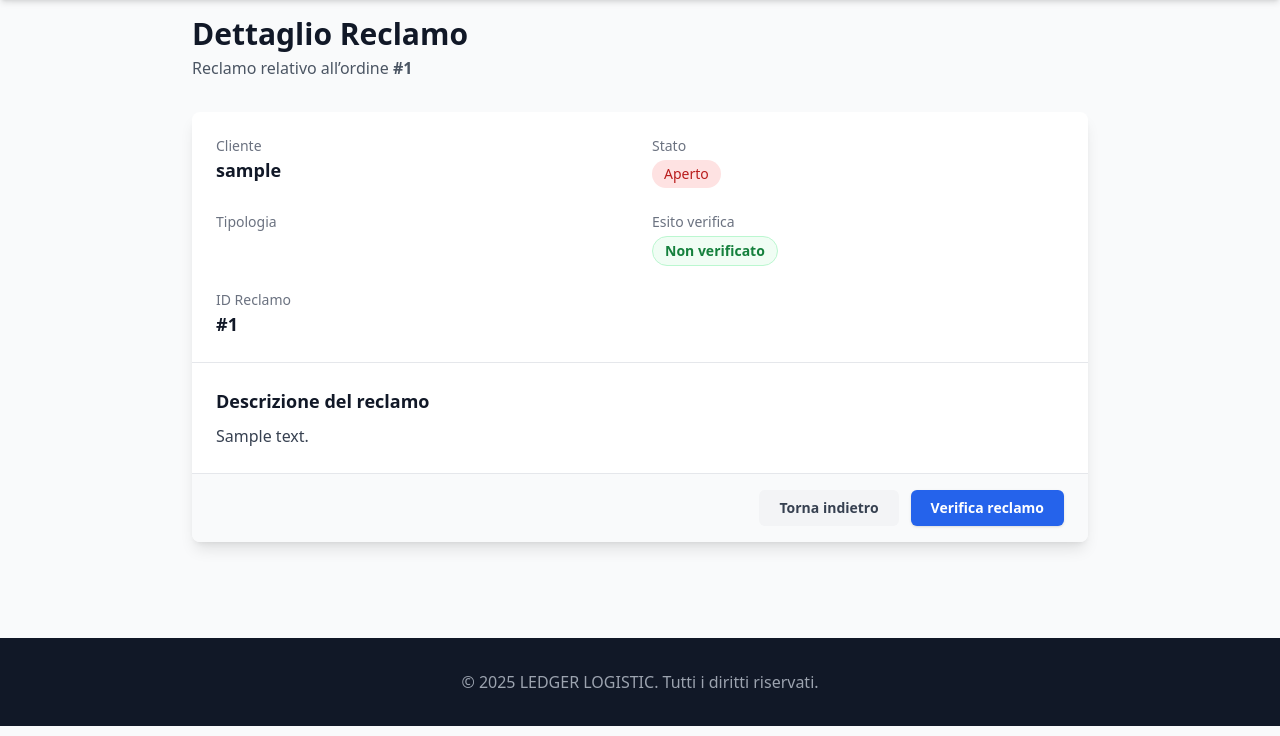
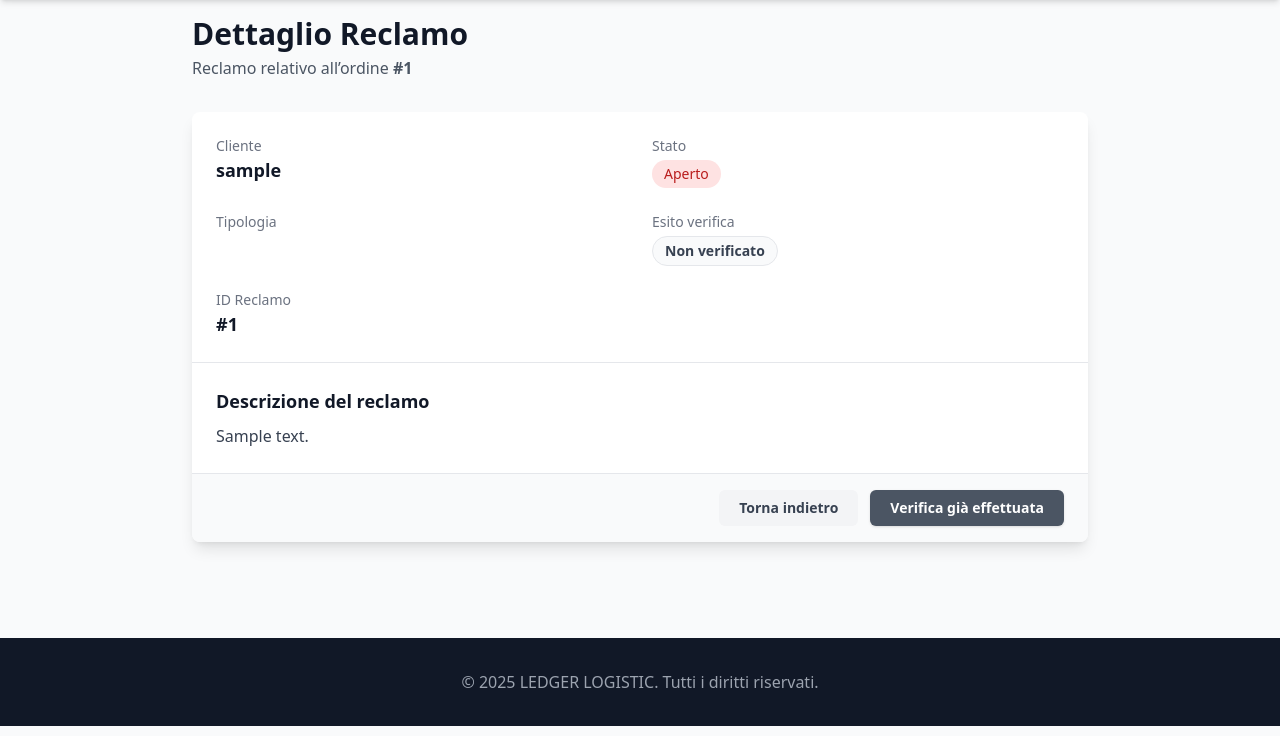
Before and after one commit to Bargi20/Software_security, a Django app: page /dashboard/gestore/gestione_reclami/1 in a window 1280 px wide. Shown: the part 64-800 px from the top of the page. Run offline with Django 5.2, Linux system fonts and the light colour scheme; tables that the repository leaves empty hold one stand-in row (values such as "Sample post"); parts of the project's set-up code (start-up, migrations or seed data) failed here and were passed over; some libraries are stand-ins or nearby versions.

Commit message:
Fix vari (implementata funzione jquery per chiamare la funzione di verifica, anche nella view)

```diff
--- a/app/Ledger_Logistic/templates/Ledger_Logistic/decisione_reclamo_gestore.html
+++ b/app/Ledger_Logistic/templates/Ledger_Logistic/decisione_reclamo_gestore.html
@@ -9,7 +9,7 @@
 </head>
 
 <body class="font-sans text-gray-800 bg-gray-50">
-
+{% csrf_token %}
 {% include 'Ledger_Logistic/navbar.html'%}
 
 <!-- Main -->
@@ -67,8 +67,19 @@
                 <!-- Esito -->
                 <div>
                     <p class="text-sm text-gray-500">Esito verifica</p>
+                    {% if reclamo.esito == "Non verificato" %}
+                        <span id="esito_verifica" class="inline-flex px-3 py-1 mt-1 rounded-full text-sm font-semibold bg-gray-50 text-gray-700 border border-gray-200">
+                        {{ reclamo.esito }}
+                    {% elif reclamo.esito == "Valido" %}
                         <span id="esito_verifica" class="inline-flex px-3 py-1 mt-1 rounded-full text-sm font-semibold bg-green-50 text-green-700 border border-green-200">
-                            {{ reclamo.esito }}
+                        ✅ {{ reclamo.esito }}
+                    {% elif reclamo.esito == "Invalido" %}
+                        <span id="esito_verifica" class="inline-flex px-3 py-1 mt-1 rounded-full text-sm font-semibold bg-red-50 text-red-700 border border-red-200">
+                        ❌ {{ reclamo.esito }}
+                    {% else %}
+                        <span id="esito_verifica" class="inline-flex px-3 py-1 mt-1 rounded-full text-sm font-semibold bg-yellow-50 text-yellow-700 border border-yellow-200">
+                        ⚠️ Errore
+                    {% endif %}
                 </div>
 
                 <!-- ID Reclamo -->
@@ -98,10 +109,15 @@
                     Torna indietro
                 </a>
 
-                <button id="verifica_reclamo_btn" class="px-5 py-2 text-sm font-semibold rounded-md bg-blue-600 text-white hover:bg-blue-700 transition shadow">
+                <!-- Se la verifica è già stata fatta, il bottone è bloccato -->
+                <button id="verifica_reclamo_btn" {%if reclamo.esito == "Nsdon verificato" %} class="px-5 py-2 text-sm font-semibold rounded-md bg-blue-600 text-white hover:bg-blue-700 transition shadow">
                     Verifica reclamo
-            </button>
-
+                </button>
+                {%else%}
+                <button id="verifica_reclamo_btn" class="px-5 py-2 text-sm font-semibold rounded-md bg-gray-600 text-white hover:bg-gray-700 transition shadow" disabled>
+                    Verifica già effettuata
+                </button>
+                {%endif%}
             </div>
 
         </div>
@@ -119,30 +135,28 @@
 </body>
 </html>
 
-<script src="jquery.js"></script>
+<script src="https://code.jquery.com/jquery-3.7.1.min.js"></script>
 <script>
-
 $(document).ready(function () {
-
     $('#verifica_reclamo_btn').click(function (event) {
         event.preventDefault();
 
-        const reclamoId = {{ reclamo.id }};
-
+        // Qui chiamiamo la rotta che chiama la funzione di verifica del reclamo, la quale ci restituirà un esito e la probabilità
         $.ajax({
-            url: {% url ''%},  // URL Django
-            type: 'GET',
+            url: "{% url 'verifica_reclamo' %}",
+            type: 'POST',
+             headers : {
+            'X-CSRFToken' : "{{ csrf_token }}"
+            },
             data: {
-                reclamo_id: reclamoId
+                reclamo_id: {{ reclamo.id }}
             },
             success: function (response) {
                 const esitoVerifica = $('#esito_verifica');
 
                 esitoVerifica.text(response.esito);
-
-                esitoVerifica
-                    .removeClass('bg-gray-100 text-gray-500 bg-green-50 text-green-700 bg-red-50 text-red-700 border-green-200 border-red-200')
-                    .addClass(response.css_class);
+                esitoVerifica.removeClass();
+                esitoVerifica.addClass("inline-flex px-3 py-1 mt-1 rounded-full text-sm font-semibold bg-green-50 text-green-700 border border-green-200");
             },
             error: function () {
                 $('#esito_verifica')
@@ -154,3 +168,5 @@ $(document).ready(function () {
     });
 
 });
+
+</script>
--- a/app/Ledger_Logistic/views.py
+++ b/app/Ledger_Logistic/views.py
@@ -1877,9 +1877,12 @@ def dettaglio_spedizione(request, spedizione_id):
     }
     return render(request, 'Ledger_Logistic/dettaglio_spedizione.html', context)
 
-def verifica_reclamo(id_reclamo):
-    from Ledger_Logistic.Blockchain.export_probability import calcola_probabilita
-
+
+from django.http import JsonResponse
+
+def verifica_reclamo(request):
+
+    id_reclamo = request.POST.get('reclamo_id')
     return JsonResponse({
-        "esito": calcola_probabilita(id_reclamo),
+        "esito": "test",
     })
--- a/app/software_security/urls.py
+++ b/app/software_security/urls.py
@@ -69,5 +69,5 @@ urlpatterns = [
     path('dashboard/gestore/gestione_spedizioni/dettaglio/<int:spedizione_id>', views.dettaglio_spedizione, name='dettaglio_spedizione'),
 
     # ------ API PER VERIFICA RECLAMO ------
-    path('verifica_reclamo/<int:reclamo_id>', views.verifica_reclamo, name='verifica_reclamo'),
+    path('dashboard/gestore/gestione_reclami/verifica_reclamo', views.verifica_reclamo, name='verifica_reclamo'),
 ]
```
